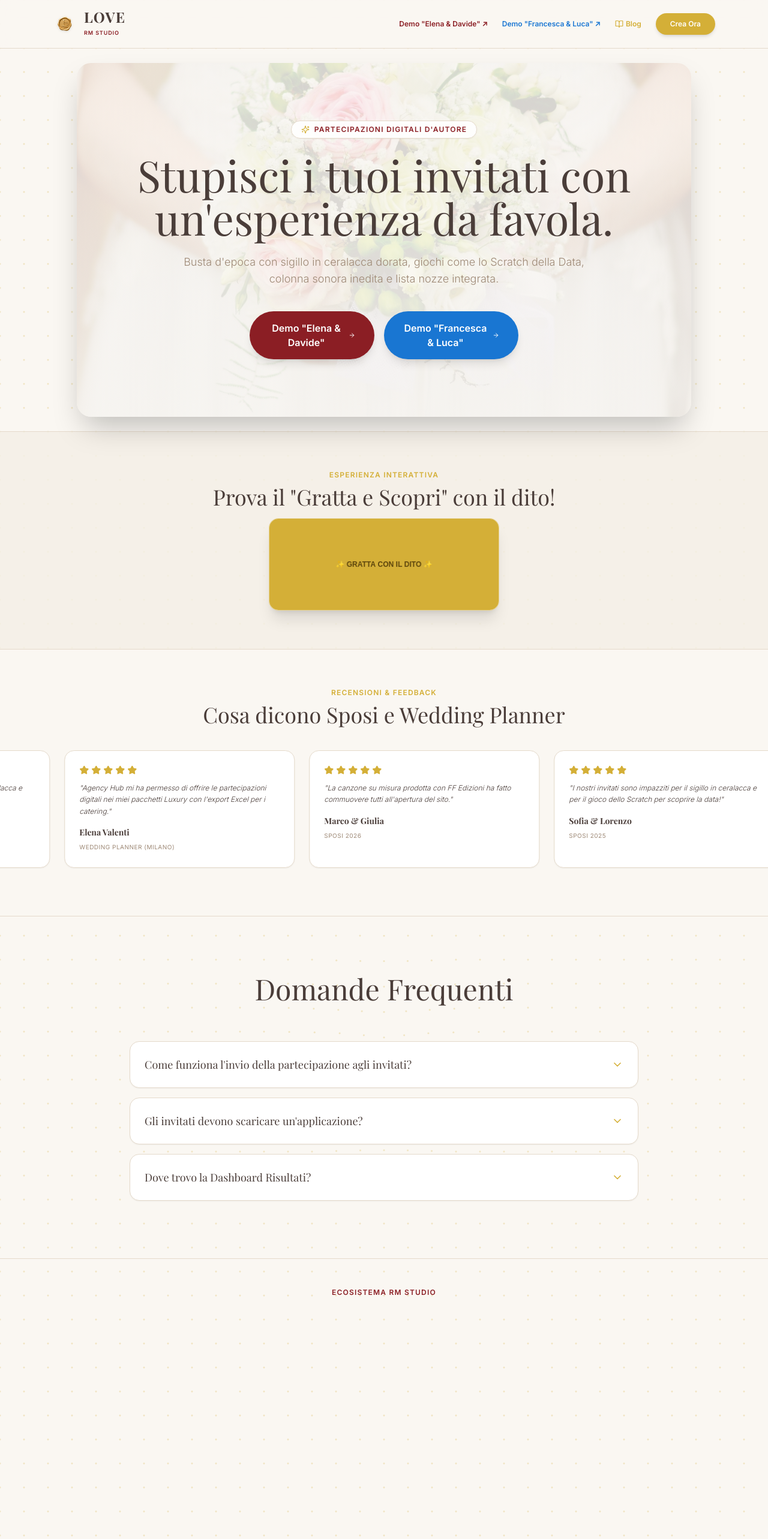
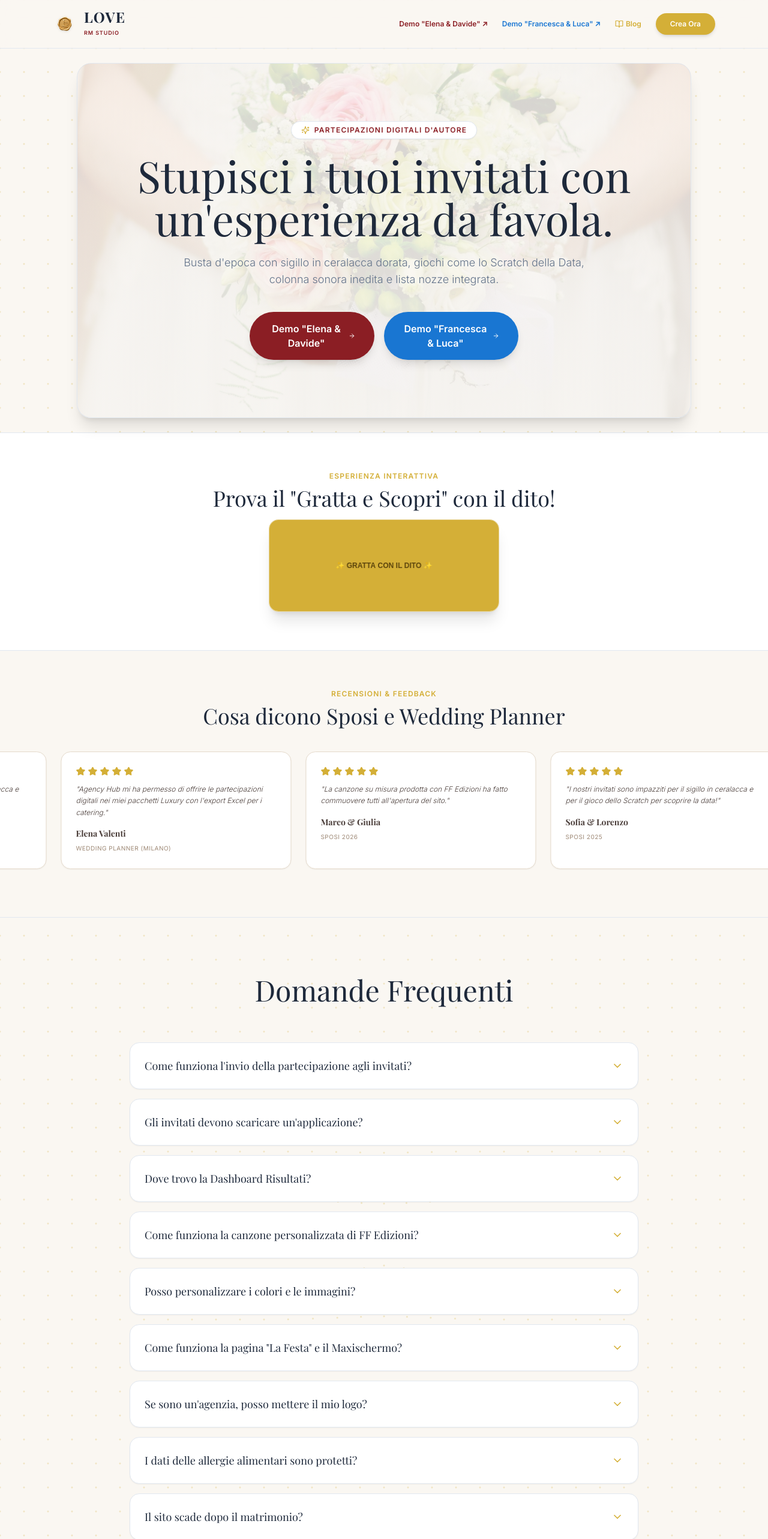
Before and after one commit to Rickym2025/love, a Next.js app: page / in a window 1280 px wide. Shown: the top 2566 px of the page at 60% size. Built offline with nearby package versions, Linux system fonts and the light colour scheme; no server answers; a web font is replaced by a local one.

Commit message:
Update page.tsx

```diff
--- a/src/app/page.tsx
+++ b/src/app/page.tsx
@@ -56,15 +56,43 @@ export default function LandingPage() {
     },
     {
       q: 'Dove trovo la Dashboard Risultati?',
-      a: 'Ogni matrimonio ha una sua Dashboard riservata raggiungibile all\'indirizzo love.rmstudio.app/dashboard/elena-e-davide dove scaricare l\'Excel per il catering.',
+      a: 'Ogni matrimonio ha la sua Dashboard riservata raggiungibile all\'indirizzo love.rmstudio.app/dashboard/elena-e-davide dove scaricare l\'Excel per il catering.',
+    },
+    {
+      q: 'Come funziona la canzone personalizzata di FF Edizioni?',
+      a: 'Creiamo un brano d\'autore inedito (in collaborazione con il Maestro Fausto Fusetti, iscritto SIAE) cucito sulla vostra storia d\'amore.',
+    },
+    {
+      q: 'Posso personalizzare i colori e le immagini?',
+      a: 'Certamente! Ogni matrimonio può avere la sua palette colori, le foto di coppia e la scelta della busta.',
+    },
+    {
+      q: 'Come funziona la pagina "La Festa" e il Maxischermo?',
+      a: 'Gli invitati accedono alla pagina /festa il giorno delle nozze, scattano foto dal telefono che vengono proiettate in diretta sul maxischermo del locale.',
+    },
+    {
+      q: 'Se sono un\'agenzia, posso mettere il mio logo?',
+      a: 'Sì! Con il piano Agency Hub il footer e le schermate mostreranno esclusivamente il logo e i contatti della tua agenzia.',
+    },
+    {
+      q: 'I dati delle allergie alimentari sono protetti?',
+      a: 'Sì, rispettiamo il regolamento GDPR. I dati delle preferenze alimentari sono visibili solo agli sposi e all\'agenzia.',
+    },
+    {
+      q: 'Il sito scade dopo il matrimonio?',
+      a: 'No, rimane attivo per 1 anno completo dopo le nozze per permettere a parenti ed amici di rivedere la galleria fotografica.',
+    },
+    {
+      q: 'Come posso procedere con l\'acquisto?',
+      a: 'Clicca su "Crea Ora" o contattaci su WhatsApp: attiveremo la bozza della tua partecipazione in pochi minuti!',
     },
   ];
 
   return (
-    <KineticGrid className="min-h-screen bg-[#FAF7F2] text-[#4A3D39]">
+    <KineticGrid className="min-h-screen bg-[#FAF7F2] text-[#1E293B]">
 
-      {/* NAVBAR CON LOGO PULITO WAX-SEAL.PNG */}
-      <header className="border-b border-[#E5DACB] bg-[#FAF7F2]/90 backdrop-blur-md sticky top-0 z-40">
+      {/* NAVBAR */}
+      <header className="border-b border-[#E2E8F0] bg-[#FAF7F2]/90 backdrop-blur-md sticky top-0 z-40">
         <div className="max-w-6xl mx-auto px-6 h-20 flex items-center justify-between">
           <div className="flex items-center gap-3">
             <img
@@ -72,12 +100,11 @@ export default function LandingPage() {
               alt="LOVE RM Studio"
               className="w-10 h-10 object-contain drop-shadow"
               onError={(e) => {
-                // Fallback visivo
                 (e.target as HTMLElement).style.display = 'none';
               }}
             />
             <div>
-              <span className="font-serif text-2xl font-bold tracking-wider text-[#4A3D39] block leading-none">
+              <span className="font-serif text-2xl font-bold tracking-wider text-[#1E293B] block leading-none">
                 LOVE
               </span>
               <span className="text-[9px] uppercase tracking-widest text-[#8B1E24] font-bold">
@@ -104,17 +131,17 @@ export default function LandingPage() {
       </header>
 
       {/* HERO SECTION CON SFONDO PUBLIC/HERO-BG.JPG */}
-      <section className="relative py-24 px-6 text-center max-w-5xl mx-auto flex flex-col items-center rounded-3xl my-6 overflow-hidden bg-cover bg-center shadow-2xl" style={{ backgroundImage: "linear-gradient(to bottom, rgba(250,247,242,0.85), rgba(250,247,242,0.92)), url('/hero-bg.jpg')" }}>
+      <section className="relative py-24 px-6 text-center max-w-5xl mx-auto flex flex-col items-center rounded-3xl my-6 overflow-hidden bg-cover bg-center shadow-xl border border-[#E2E8F0]" style={{ backgroundImage: "linear-gradient(to bottom, rgba(250,247,242,0.85), rgba(250,247,242,0.92)), url('/hero-bg.jpg')" }}>
 
-        <div className="inline-flex items-center gap-2 px-4 py-1.5 rounded-full bg-white/90 border border-[#E5DACB] shadow-sm mb-6">
+        <div className="inline-flex items-center gap-2 px-4 py-1.5 rounded-full bg-white border border-[#E2E8F0] shadow-sm mb-6">
           <Sparkles className="w-3.5 h-3.5 text-[#D4AF37]" />
           <span className="text-[#8B1E24] text-xs font-semibold uppercase tracking-widest">Partecipazioni Digitali d'Autore</span>
         </div>
 
-        <h1 className="font-serif text-4xl sm:text-7xl font-normal text-[#4A3D39] leading-tight mb-6 max-w-4xl">
+        <h1 className="font-serif text-4xl sm:text-7xl font-normal text-[#1E293B] leading-tight mb-6 max-w-4xl">
           Stupisci i tuoi invitati con un'esperienza da favola.
         </h1>
-        <p className="text-[#9E8976] text-base sm:text-lg max-w-2xl mx-auto mb-10 leading-relaxed font-light">
+        <p className="text-[#64748B] text-base sm:text-lg max-w-2xl mx-auto mb-10 leading-relaxed font-light">
           Busta d'epoca con sigillo in ceralacca dorata, giochi come lo Scratch della Data, colonna sonora inedita e lista nozze integrata.
         </p>
 
@@ -131,12 +158,12 @@ export default function LandingPage() {
       </section>
 
       {/* GAMIFICATION SHOWCASE */}
-      <section className="py-16 px-6 bg-[#F4EFE6]/80 border-y border-[#E5DACB]">
+      <section className="py-16 px-6 bg-white border-y border-[#E2E8F0]">
         <div className="max-w-4xl mx-auto text-center">
           <span className="text-xs text-[#D4AF37] uppercase tracking-widest font-semibold mb-2 block">
             Esperienza Interattiva
           </span>
-          <h2 className="font-serif text-3xl sm:text-4xl text-[#4A3D39] mb-4">
+          <h2 className="font-serif text-3xl sm:text-4xl text-[#1E293B] mb-4">
             Prova il "Gratta e Scopri" con il dito!
           </h2>
           <ScratchCard revealText="28 SETTEMBRE 2026" subText="Chiesa di Pescarenico • Ore 11:00" />
@@ -144,28 +171,28 @@ export default function LandingPage() {
       </section>
 
       {/* STRISCIA SCORREVOLE AUTOMATICA COMMENTI UTENTI */}
-      <section className="py-16 bg-[#FAF7F2] border-b border-[#E5DACB] overflow-hidden">
+      <section className="py-16 bg-[#FAF7F2] border-b border-[#E2E8F0] overflow-hidden">
         <div className="max-w-6xl mx-auto text-center mb-6 px-6">
           <span className="text-xs text-[#D4AF37] uppercase tracking-widest font-semibold block mb-2">Recensioni & Feedback</span>
-          <h2 className="font-serif text-3xl sm:text-4xl text-[#4A3D39]">Cosa dicono Sposi e Wedding Planner</h2>
+          <h2 className="font-serif text-3xl sm:text-4xl text-[#1E293B]">Cosa dicono Sposi e Wedding Planner</h2>
         </div>
         <Marquee items={testimonials} />
       </section>
 
-      {/* FAQ */}
+      {/* FAQ 10 DOMANDE ESTESE */}
       <section className="py-24 px-6 max-w-4xl mx-auto">
         <div className="text-center mb-16">
-          <h2 className="font-serif text-3xl sm:text-5xl text-[#4A3D39] mb-4">Domande Frequenti</h2>
+          <h2 className="font-serif text-3xl sm:text-5xl text-[#1E293B] mb-4">Domande Frequenti</h2>
         </div>
         <div className="space-y-4">
           {faqs.map((faq, index) => (
-            <div key={index} className="bg-white border border-[#E5DACB] rounded-2xl overflow-hidden shadow-sm">
-              <button onClick={() => toggleFaq(index)} className="w-full p-6 text-left font-serif text-lg text-[#4A3D39] flex items-center justify-between">
+            <div key={index} className="bg-white border border-[#E2E8F0] rounded-2xl overflow-hidden shadow-sm">
+              <button onClick={() => toggleFaq(index)} className="w-full p-6 text-left font-serif text-lg text-[#1E293B] flex items-center justify-between">
                 <span>{faq.q}</span>
                 <ChevronDown className={`w-5 h-5 text-[#D4AF37] transition-transform ${openFaq === index ? 'rotate-180' : ''}`} />
               </button>
               {openFaq === index && (
-                <div className="px-6 pb-6 text-xs sm:text-sm text-[#9E8976] border-t border-[#E5DACB]/50 pt-4">
+                <div className="px-6 pb-6 text-xs sm:text-sm text-[#64748B] border-t border-[#E2E8F0] pt-4">
                   {faq.a}
                 </div>
               )}
@@ -175,7 +202,7 @@ export default function LandingPage() {
       </section>
 
       {/* SISTEMA ORBITALE RM STUDIO */}
-      <section className="py-12 border-t border-[#E5DACB]">
+      <section className="py-12 border-t border-[#E2E8F0]">
         <div className="max-w-6xl mx-auto px-6 text-center">
           <span className="text-xs text-[#8B1E24] uppercase tracking-widest font-bold block mb-2">Ecosistema RM Studio</span>
           <OrbitWidget />
@@ -183,18 +210,18 @@ export default function LandingPage() {
       </section>
 
       {/* PREZZI */}
-      <section id="prezzi" className="py-20 px-6 bg-[#F4EFE6] border-t border-[#E5DACB]">
+      <section id="prezzi" className="py-20 px-6 bg-white border-t border-[#E2E8F0]">
         <div className="max-w-5xl mx-auto">
           <div className="text-center mb-16">
-            <h2 className="font-serif text-3xl sm:text-5xl text-[#4A3D39] mb-4">Piani Semplici. Zero Abbonamenti.</h2>
+            <h2 className="font-serif text-3xl sm:text-5xl text-[#1E293B] mb-4">Piani Semplici. Zero Abbonamenti.</h2>
           </div>
           <div className="grid md:grid-cols-2 gap-8">
-            <div className="bg-[#FAF7F2] border border-[#E5DACB] rounded-3xl p-8 flex flex-col justify-between shadow-sm">
+            <div className="bg-[#FAF7F2] border border-[#E2E8F0] rounded-3xl p-8 flex flex-col justify-between shadow-sm">
               <div>
                 <span className="text-xs text-[#8B1E24] uppercase tracking-widest font-bold block mb-2">Per la Coppia</span>
-                <h3 className="font-serif text-3xl text-[#4A3D39] mb-2">Sposi Premium</h3>
-                <div className="text-4xl font-serif text-[#8B1E24] mb-6">€149 <span className="text-xs text-[#9E8976] font-normal">una tantum</span></div>
-                <ul className="space-y-3 text-sm text-[#4A3D39] mb-8">
+                <h3 className="font-serif text-3xl text-[#1E293B] mb-2">Sposi Premium</h3>
+                <div className="text-4xl font-serif text-[#8B1E24] mb-6">€149 <span className="text-xs text-[#64748B] font-normal">una tantum</span></div>
+                <ul className="space-y-3 text-sm text-[#1E293B] mb-8">
                   <li className="flex items-center gap-2"><CheckCircle2 className="w-4 h-4 text-[#D4AF37]" /> Busta d'epoca con Ceralacca</li>
                   <li className="flex items-center gap-2"><CheckCircle2 className="w-4 h-4 text-[#D4AF37]" /> Modulo Conferma Partecipazione</li>
                   <li className="flex items-center gap-2"><CheckCircle2 className="w-4 h-4 text-[#D4AF37]" /> Gioco "Gratta per svelare la Data"</li>
@@ -209,9 +236,9 @@ export default function LandingPage() {
             <div className="bg-[#FAF7F2] border-2 border-[#D4AF37] rounded-3xl p-8 flex flex-col justify-between shadow-md">
               <div>
                 <span className="text-xs text-[#8B1E24] uppercase tracking-widest font-bold block mb-2">Per Wedding Planner & Agenzie</span>
-                <h3 className="font-serif text-3xl text-[#4A3D39] mb-2">Agency Hub</h3>
-                <div className="text-4xl font-serif text-[#8B1E24] mb-6">€490 <span className="text-xs text-[#9E8976] font-normal">/ anno (10 Matrimoni)</span></div>
-                <ul className="space-y-3 text-sm text-[#4A3D39] mb-8">
+                <h3 className="font-serif text-3xl text-[#1E293B] mb-2">Agency Hub</h3>
+                <div className="text-4xl font-serif text-[#8B1E24] mb-6">€490 <span className="text-xs text-[#64748B] font-normal">/ anno (10 Matrimoni)</span></div>
+                <ul className="space-y-3 text-sm text-[#1E293B] mb-8">
                   <li className="flex items-center gap-2"><CheckCircle2 className="w-4 h-4 text-[#D4AF37]" /> 10 Matrimoni Sbloccati inclusi</li>
                   <li className="flex items-center gap-2"><CheckCircle2 className="w-4 h-4 text-[#D4AF37]" /> Logo della tua Agenzia nel Footer</li>
                   <li className="flex items-center gap-2"><CheckCircle2 className="w-4 h-4 text-[#D4AF37]" /> Export Excel Liste Invitati per Catering</li>
@@ -226,10 +253,10 @@ export default function LandingPage() {
       </section>
 
       {/* FOOTER */}
-      <footer className="py-12 border-t border-[#E5DACB] text-center text-xs text-[#9E8976]">
+      <footer className="py-12 border-t border-[#E2E8F0] text-center text-xs text-[#64748B]">
         <div className="flex items-center justify-center gap-1.5 mb-2">
           <Heart className="w-4 h-4 text-[#8B1E24] fill-[#8B1E24]" />
-          <span className="font-serif text-[#4A3D39] font-bold">LOVE</span>
+          <span className="font-serif text-[#1E293B] font-bold">LOVE</span>
         </div>
         <p>© 2026 RM Studio di Riccardo Modena • Tutti i diritti riservati</p>
       </footer>
```
